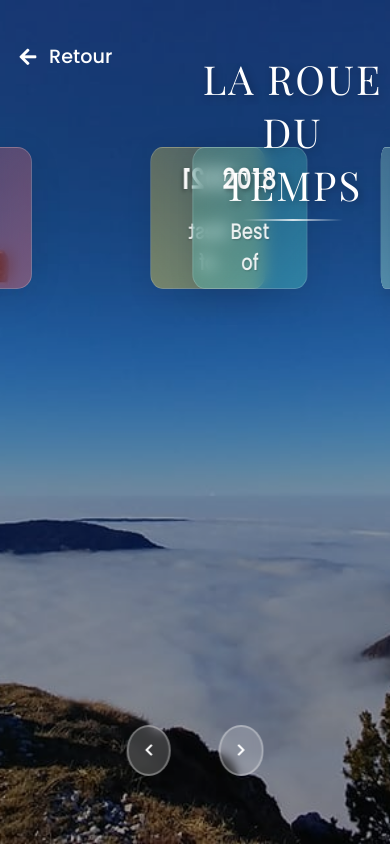
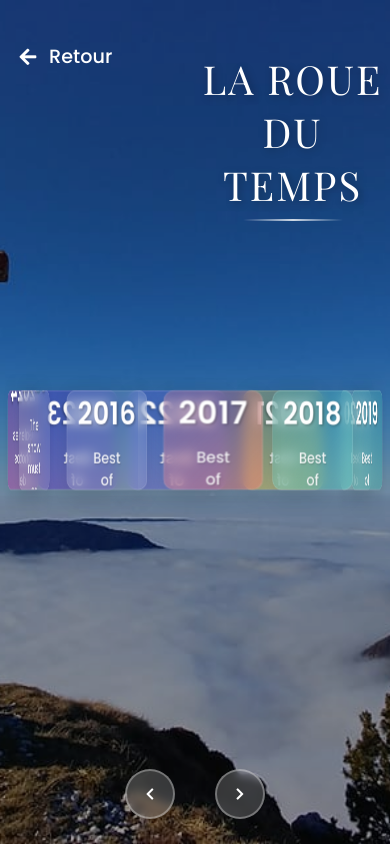
Before and after one commit to mikelum38/hiking-gallery, a Flask app: page /years in a window 390 px wide. Run offline with Flask 3, Linux system fonts and the light colour scheme; some libraries are stand-ins or nearby versions; some web fonts are replaced.

Commit message:
roue sur mobile

```diff
--- a/templates/years.html
+++ b/templates/years.html
@@ -107,32 +107,32 @@
         }
 
         .wheel-container {
-            width: 1000px;
-            height: 900px;
             position: relative;
+            width: 800px;
+            height: 800px;
+            display: flex;
+            justify-content: center;
+            align-items: center;
             transform-style: preserve-3d;
-            animation: initialRotation 1s ease-out forwards;
-            z-index: 1;
-            margin: 0;
         }
 
         .wheel {
-            width: 100%;
-            height: 100%;
             position: relative;
+            width: 600px;
+            height: 600px;
             transform-style: preserve-3d;
-            transition: transform 0.8s cubic-bezier(0.175, 0.885, 0.32, 1.275);
+            transition: transform 0.5s ease-out;
         }
 
         .year-link {
             position: absolute;
-            width: 320px;
-            height: 220px;
+            width: 150px;
+            height: 150px;
+            transform-style: preserve-3d;
+            transform-origin: center;
             left: 50%;
             top: 50%;
-            transform: translate(-50%, -50%) rotateY(calc(var(--i) * 45deg)) translateZ(500px);
-            transform-style: preserve-3d;
-            text-decoration: none;
+            cursor: pointer;
         }
 
         .year-card {
@@ -260,38 +260,27 @@
             }
         }
 
-        @media (max-width: 1024px) {
-            .wheel-container {
-                width: 800px;
-                height: 700px;
-                margin-top: -40px;
-            }
-
-            .year-link {
-                width: 240px;
-                height: 160px;
-                transform: translate(-50%, -50%) rotateY(calc(var(--i) * 45deg)) translateZ(400px);
-            }
-
-            .year-card h2 {
-                font-size: 1.8rem;
-            }
-        }
-
         @media (max-width: 768px) {
             .main-title {
                 font-size: 2.5rem;
                 top: 3%;
             }
 
+            .wheel-container {
+                width: 100vw;
+                height: 80vh;
+                transform: scale(0.8);
+            }
+
             .wheel {
-                width: 300px;
-                height: 300px;
+                width: 320px;
+                height: 320px;
             }
 
             .year-link {
                 width: 100px;
                 height: 100px;
+                transform-origin: center;
             }
 
             .year-card {
@@ -299,12 +288,26 @@
                 height: 90px;
                 font-size: 1.2rem;
             }
+
+            .controls {
+                bottom: 5%;
+                gap: 3rem;
+            }
+
+            .control-btn {
+                width: 50px;
+                height: 50px;
+            }
         }
 
         @media (max-width: 480px) {
+            .wheel-container {
+                transform: scale(0.7);
+            }
+
             .wheel {
-                width: 280px;
-                height: 280px;
+                width: 300px;
+                height: 300px;
             }
 
             .year-link {
@@ -317,22 +320,43 @@
                 height: 80px;
                 font-size: 1.1rem;
             }
+
+            .controls {
+                bottom: 3%;
+                gap: 2.5rem;
+            }
         }
 
-        @media (max-width: 360px) {
-            .wheel-container {
-                transform: scale(0.3);
-            }
+        /* Positionnement des années sur la roue */
+        .year-link:nth-child(1) { transform: translate(-50%, -50%) rotateY(0deg) translateZ(250px); }
+        .year-link:nth-child(2) { transform: translate(-50%, -50%) rotateY(45deg) translateZ(250px); }
+        .year-link:nth-child(3) { transform: translate(-50%, -50%) rotateY(90deg) translateZ(250px); }
+        .year-link:nth-child(4) { transform: translate(-50%, -50%) rotateY(135deg) translateZ(250px); }
+        .year-link:nth-child(5) { transform: translate(-50%, -50%) rotateY(180deg) translateZ(250px); }
+        .year-link:nth-child(6) { transform: translate(-50%, -50%) rotateY(225deg) translateZ(250px); }
+        .year-link:nth-child(7) { transform: translate(-50%, -50%) rotateY(270deg) translateZ(250px); }
+        .year-link:nth-child(8) { transform: translate(-50%, -50%) rotateY(315deg) translateZ(250px); }
 
-            .controls {
-                bottom: 8%;
-                gap: 3rem;
-            }
+        @media (max-width: 768px) {
+            .year-link:nth-child(1) { transform: translate(-50%, -50%) rotateY(0deg) translateZ(160px); }
+            .year-link:nth-child(2) { transform: translate(-50%, -50%) rotateY(45deg) translateZ(160px); }
+            .year-link:nth-child(3) { transform: translate(-50%, -50%) rotateY(90deg) translateZ(160px); }
+            .year-link:nth-child(4) { transform: translate(-50%, -50%) rotateY(135deg) translateZ(160px); }
+            .year-link:nth-child(5) { transform: translate(-50%, -50%) rotateY(180deg) translateZ(160px); }
+            .year-link:nth-child(6) { transform: translate(-50%, -50%) rotateY(225deg) translateZ(160px); }
+            .year-link:nth-child(7) { transform: translate(-50%, -50%) rotateY(270deg) translateZ(160px); }
+            .year-link:nth-child(8) { transform: translate(-50%, -50%) rotateY(315deg) translateZ(160px); }
+        }
 
-            .control-btn {
-                width: 2.5rem;
-                height: 2.5rem;
-            }
+        @media (max-width: 480px) {
+            .year-link:nth-child(1) { transform: translate(-50%, -50%) rotateY(0deg) translateZ(150px); }
+            .year-link:nth-child(2) { transform: translate(-50%, -50%) rotateY(45deg) translateZ(150px); }
+            .year-link:nth-child(3) { transform: translate(-50%, -50%) rotateY(90deg) translateZ(150px); }
+            .year-link:nth-child(4) { transform: translate(-50%, -50%) rotateY(135deg) translateZ(150px); }
+            .year-link:nth-child(5) { transform: translate(-50%, -50%) rotateY(180deg) translateZ(150px); }
+            .year-link:nth-child(6) { transform: translate(-50%, -50%) rotateY(225deg) translateZ(150px); }
+            .year-link:nth-child(7) { transform: translate(-50%, -50%) rotateY(270deg) translateZ(150px); }
+            .year-link:nth-child(8) { transform: translate(-50%, -50%) rotateY(315deg) translateZ(150px); }
         }
     </style>
 </head>
@@ -392,7 +416,7 @@
 
             // Positionner chaque bloc en 3D
             const angle = anglePerItem * index;
-            const radius = 500;
+            const radius = 250;
             block.style.transform = `
                 translate(-50%, -50%) rotateY(${angle}deg) translateZ(${radius}px)
             `;
```
